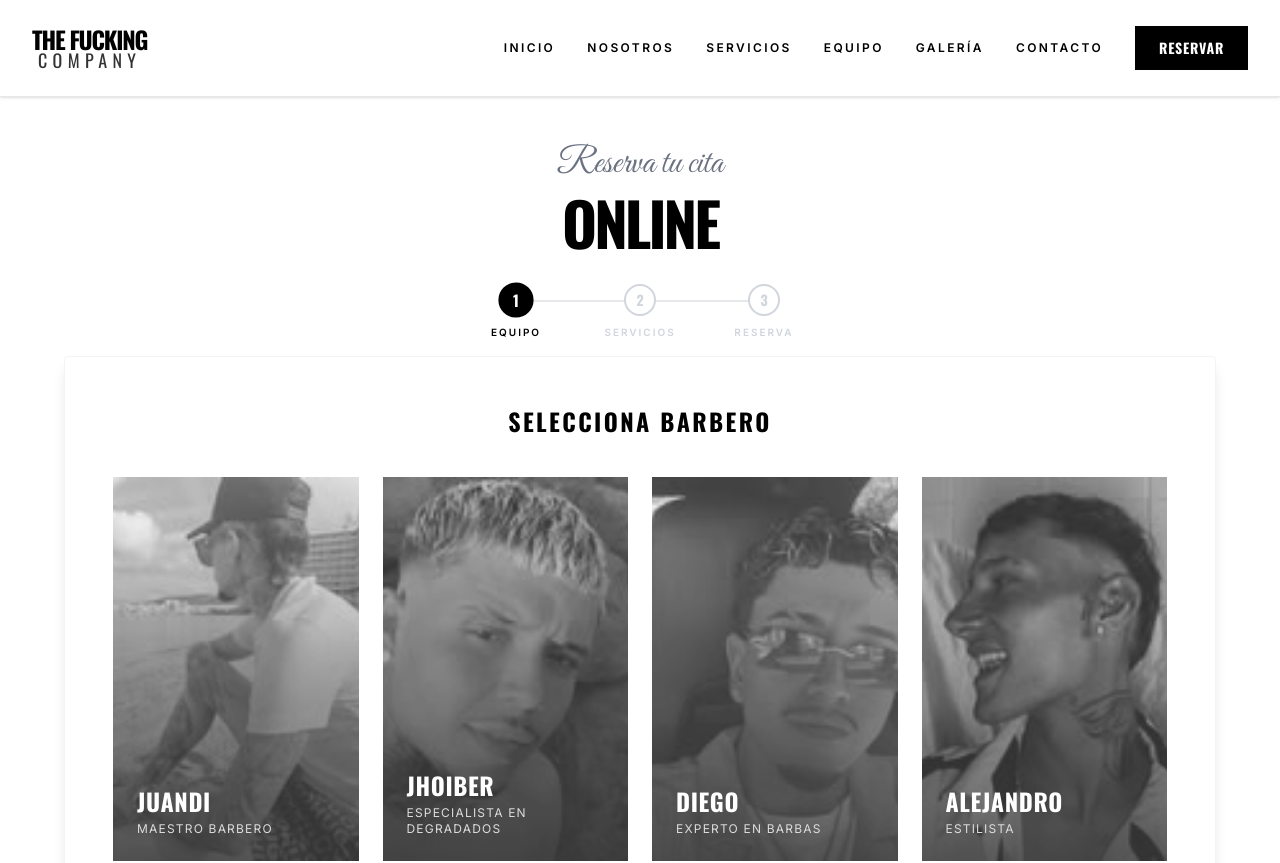
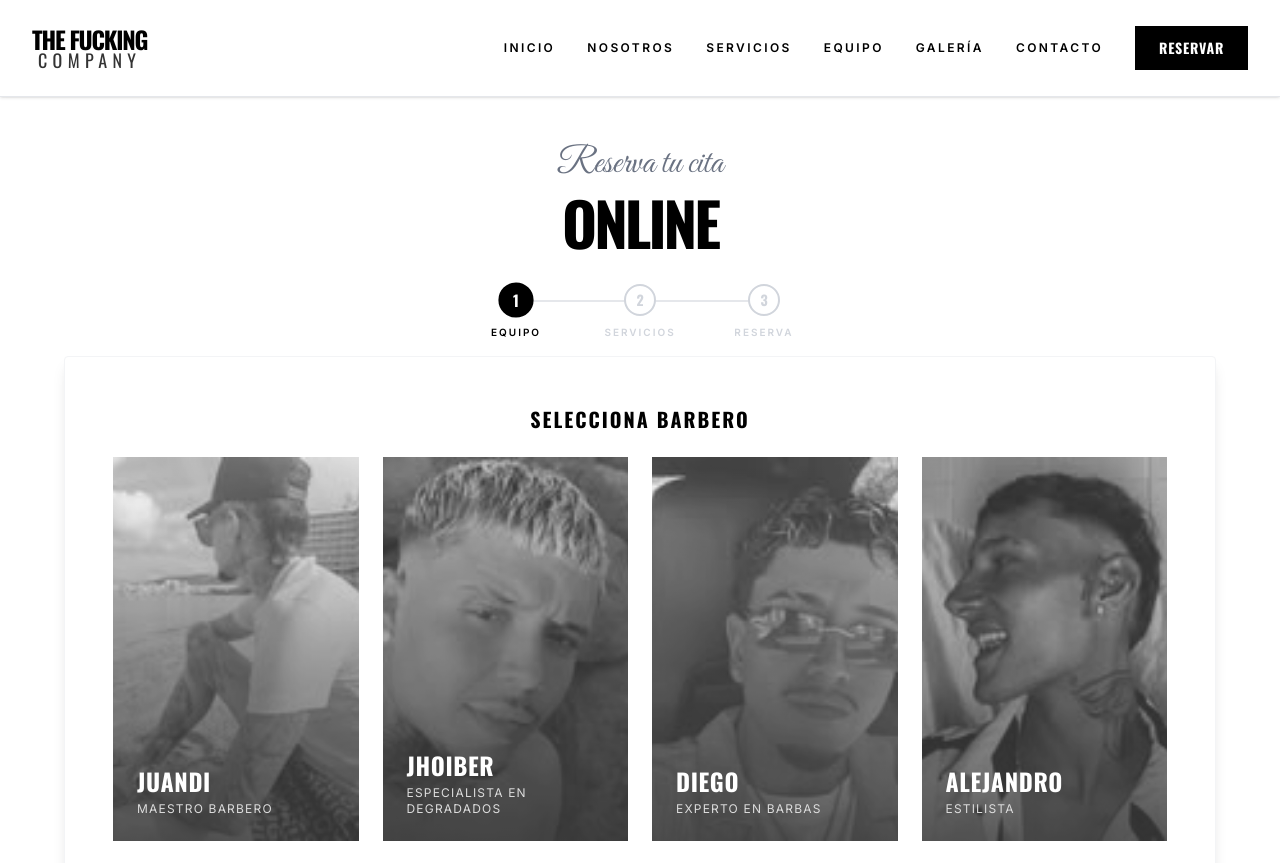
Before and after one commit to thefckingcompany/tfc-web, a React (Vite) app: page /reservar in a window 1280 px wide. Shown: the top 863 px of the page. Built offline with nearby package versions, Linux system fonts and the light colour scheme.

Commit message:
Reduce font size and spacing of 'Selecciona Barbero' header

```diff
--- a/src/components/booking/StepBarber.tsx
+++ b/src/components/booking/StepBarber.tsx
@@ -11,7 +11,7 @@ interface StepBarberProps {
 export const StepBarber: React.FC<StepBarberProps> = ({ selectedBarber, onSelect }) => {
     return (
         <div className="animate-fade-in relative">
-            <h2 className="text-2xl font-oswald font-bold text-black mb-10 text-center uppercase tracking-widest">Selecciona Barbero</h2>
+            <h2 className="text-xl font-oswald font-bold text-black mb-6 text-center uppercase tracking-widest">Selecciona Barbero</h2>
 
             <div className="grid grid-cols-1 sm:grid-cols-2 lg:grid-cols-4 gap-6">
                 {barbers.map((barber) => (
```
